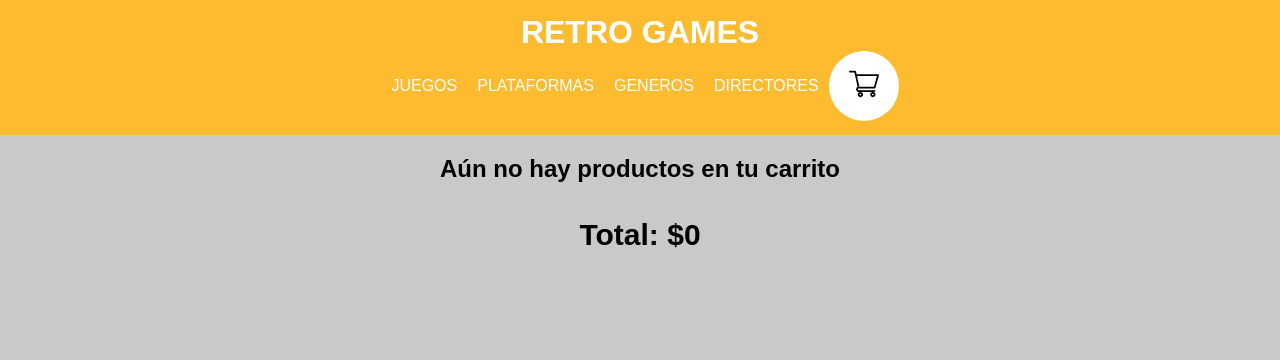
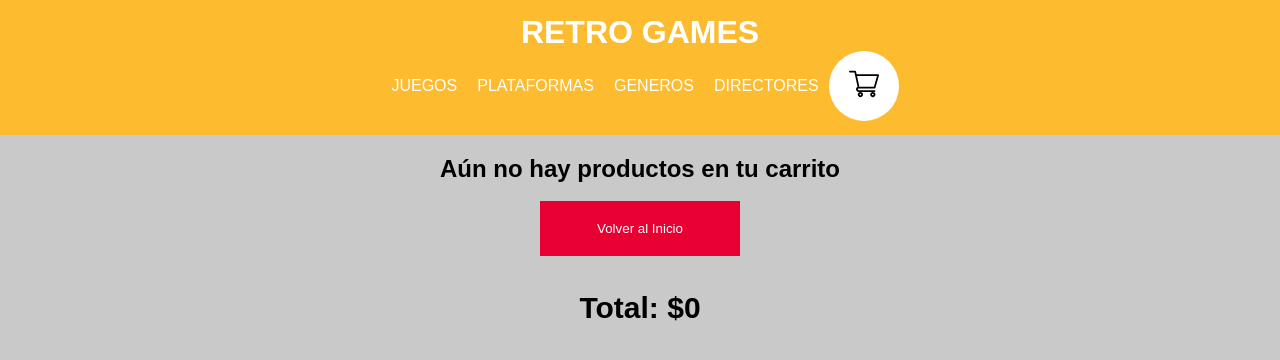
Before and after one commit to r-vudama/proyectoEC, a React (Create React App) app: page /cart in a window 1280 px wide. Shown: the top 360 px of the page. Built offline with nearby package versions, Linux system fonts and the light colour scheme; a web font is replaced by a local one.

Commit message:
btn vover home / arreglo id en carrito

```diff
--- a/src/components/Cart.js
+++ b/src/components/Cart.js
@@ -1,5 +1,6 @@
 import React, {useContext} from 'react';
-import { contexto } from '../context/cartContext'
+import { contexto } from '../context/cartContext';
+import { Link } from 'react-router-dom';
 
 const Cart = () => {
 
@@ -12,7 +13,14 @@ const Cart = () => {
     return(
         <div className="contenedor-cart">
 
-            {carrito.length === 0 ? <h2>Aún no hay productos en tu carrito</h2> : carrito.map((card, i) => (
+            {carrito.length === 0 ?
+                        <>
+                            <h2>Aún no hay productos en tu carrito</h2>
+                            <br/>
+                            <Link to={{pathname: `/`}}>
+                                <input type="button" className="btn-eliminar-todo" value={`Volver al Inicio`}/>
+                            </Link>
+                        </> : carrito.map((card, i) => (
                 <div key={i} className="cart-card">
                     <div className="card-description">
                         <p>{card.nombre}</p>
@@ -26,6 +34,10 @@ const Cart = () => {
             <div className="cart-total">Total: ${total()}</div>
 
             {carrito.length === 0 ? '' : <input onClick={vaciarCarrito} type="button" className="btn-eliminar-todo" value={`Vaciar el carrito`}/>}
+
+            {
+
+            }
         </div>
     )
 }
--- a/src/components/ItemDetail.js
+++ b/src/components/ItemDetail.js
@@ -4,7 +4,7 @@ import { Link } from 'react-router-dom';
 import { contexto } from '../context/cartContext'
 
 
-const ItemDetail = ({id, title, description, img, valor}) => {
+const ItemDetail = ({id, title, description, img, valor, stock}) => {
 
     const { onAdd, cargarItem, carrito, cantidad } = useContext(contexto);
 
@@ -18,7 +18,7 @@ const ItemDetail = ({id, title, description, img, valor}) => {
                 <p>{description}</p>
 
                 <ItemCount
-                    stock={10}
+                    stock={stock}
                     initial={1}
                     onAdd={onAdd}
                 />
--- a/src/components/ItemDetailContainer.js
+++ b/src/components/ItemDetailContainer.js
@@ -22,12 +22,14 @@ const ItemDetailContainer = () => {
             setItem(data)
         })
         .catch((err) => {console.log(err)})
-    },[])
+    },[id])
+
+    // console.log(item)
 
     return(
         <div className="lista-productos-detail">
             {item ?
-            <ItemDetail key={item.id} id={item.id} title={item.title} description={item.description} img={item.cover} valor={250}/>
+            <ItemDetail key={id} id={id} title={item.title} description={item.description} img={item.cover} valor={item.value} stock={item.stock}/>
      : 'Cargando producto...'}
         </div>
     )
--- a/src/components/ItemList.js
+++ b/src/components/ItemList.js
@@ -30,7 +30,7 @@ const ItemList = () => {
         <div className="lista-productos-detail">
             {items ? items.map((card, i) => (
                         <Link to={{pathname: `/itemdetail/${card.id}`}} key={i} id={card.id}>
-                            <Item id={card.id} title={card.title} cover={card.cover} valor={card.value}/>
+                            <Item id={card.id} title={card.title} cover={card.cover} valor={card.value} stock={card.stock}/>
                         </Link>
                         )) : 'Cargando productos...'}
 
```
Also changed, not shown: 1 other file (tests, documents, lock files or other folders).
